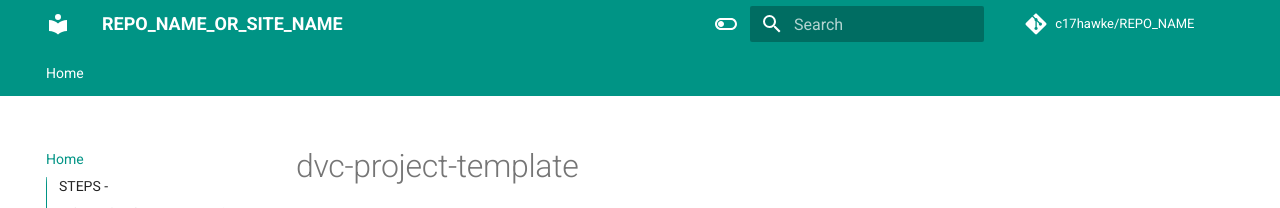
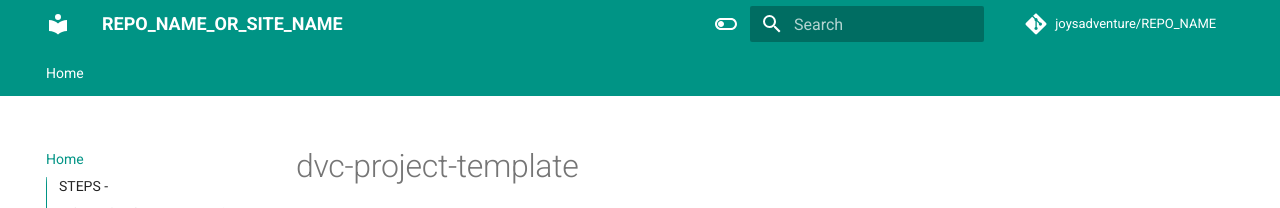
Before and after one commit to joysadventure/DEV_NLP_Proj, an MkDocs documentation site: the page built from docs/index.md, in a window 1280 px wide. Shown: the top 208 px of the page. Built offline with MkDocs 1.6.1 and Material for MkDocs 9.7.7, drawn with Linux system fonts in a browser that asks for light colours; comment, search, counter and statistics services are not loaded.

Commit message:
mkdocs related

```diff
--- a/mkdocs.yml
+++ b/mkdocs.yml
@@ -4,13 +4,13 @@
 nav:
   - Home: index.md
 
-site_author: Sunny Bhaveen Chandra
+site_author: Sukant Bhattacharjee
 site_description: >-
   DESCRIPTION
 
 # Repository
-repo_name: c17hawke/REPO_NAME
-repo_url: https://github.com/c17hawke/REPO_NAME
+repo_name: joysadventure/REPO_NAME
+repo_url: https://github.com/joysadventure/DEV_NLP_Proj.git
 
 # Configuration
 theme:
```
Also changed, not shown: docs/docs/index.md (added), 1 other file.
